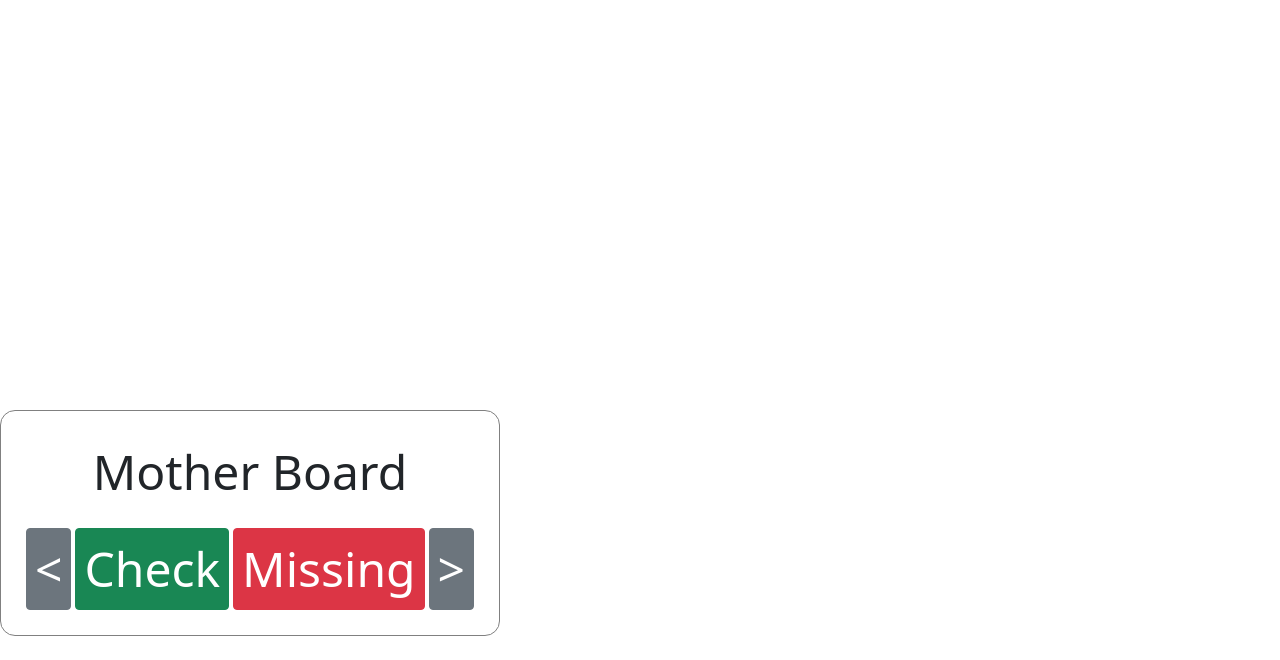
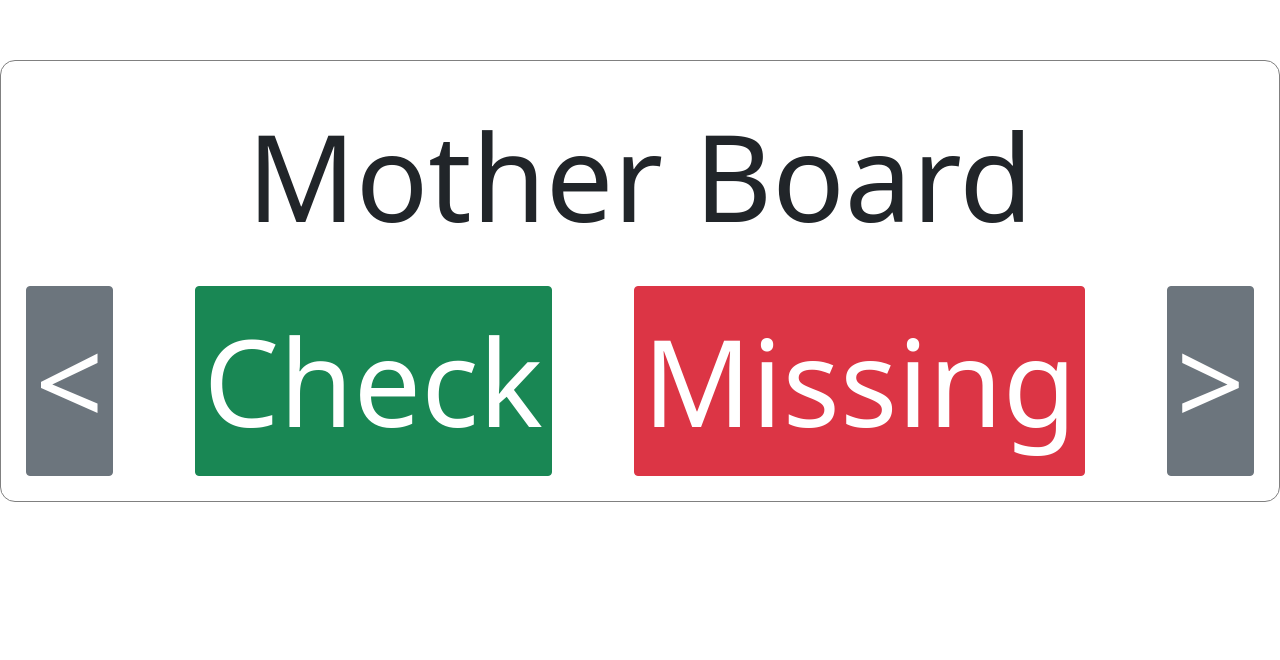
Before and after one commit to EndymionDemo/checklist, an Angular app: page / in a window 1280 px wide. Shown: the part 140-800 px from the top of the page. Built offline with nearby package versions, Linux system fonts and the light colour scheme.

Commit message:
scaled up

```diff
--- a/src/app/home/home.component.scss
+++ b/src/app/home/home.component.scss
@@ -1,4 +1,4 @@
-$v3-font-size: 48px;
+$v3-font-size: 120px;
 $v3-background-color: transparent;
 .btn.btn-sm.btn-success,
 .btn.btn-sm.btn-danger,
@@ -7,13 +7,13 @@ $v3-background-color: transparent;
 }
 .container{
     background-color: $v3-background-color;
-    height: calc(100vh - 250px);
+    height: calc(100vh - 600px);
 }
 .action-container{
     display: flex;
     font-size: $v3-font-size;
     width: 100%;
-    max-width: 500px;
+    max-width: 1300px;
     height: 100%;
     padding: 25px;
     border: 1px solid gray;
```
